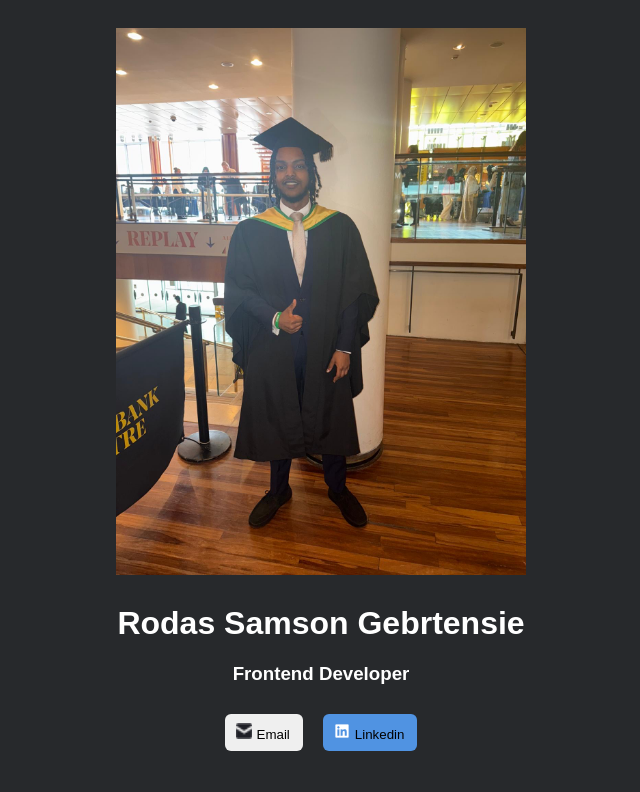
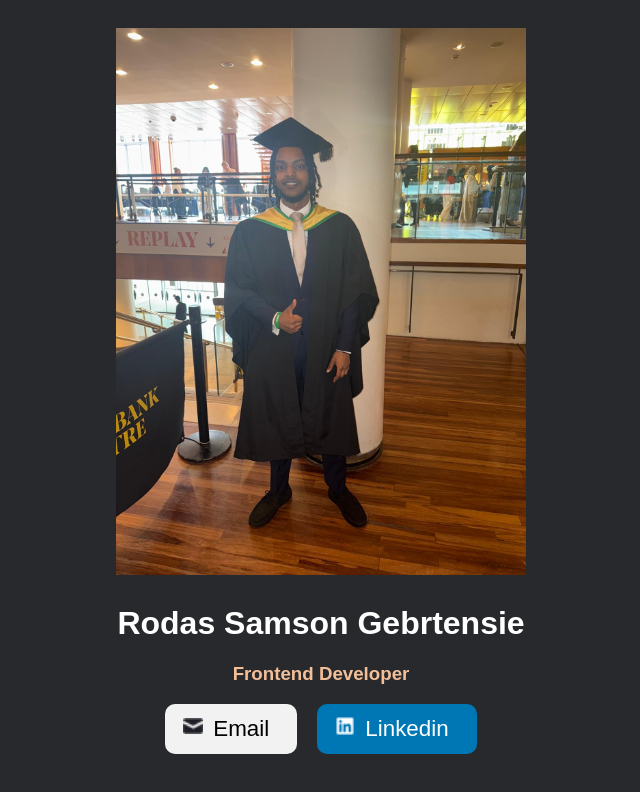
Before and after one commit to Unidentified-Coder/React-Projects, a React (Vite) app in the folder Business-Card/: page / in a window 1280 px wide. Shown: the top 792 px of the page, without its empty margins (319-959 px from the left). Built offline with nearby package versions, Linux system fonts and the light colour scheme.

Commit message:
Header Links Gmail + Linkedin

```diff
--- a/Business-Card/src/Header.jsx
+++ b/Business-Card/src/Header.jsx
@@ -6,15 +6,27 @@ export default function Header(){
         <h1>Rodas Samson Gebrtensie</h1>
         <h3>Frontend Developer</h3>
 
-        <button className="email-btn">
-            <img className="img-icon" src="src/assets/Icon.png" alt="mail logo" />
+        <a
+            className="email-btn"
+
+            href = "mailto:rsamson139@gmail.com"
+            target="_blank"
+        >
+
+
+            <img className="email-img-icon" src="src/assets/Icon.png" alt="mail logo" />
            <span>Email</span>
-        </button>
+        </a>
 
-        <button className="linkedin-btn">
-            <img className="img-icon" src="src/assets/linkedin.png" alt="blue l" />
+        <a
+            className="linkedin-btn"
+
+            href="https://www.linkedin.com/in/rodas-samson-gebrtensea-8a53922a9"
+            target="_blank"
+        >
+            <img className="li-img-icon" src="src/assets/linkedin.png" alt="blue l" />
             <span>Linkedin</span>
-        </button>
+        </a>
 
       </header>
 
--- a/Business-Card/src/index.css
+++ b/Business-Card/src/index.css
@@ -25,6 +25,9 @@ h1 {
 .header{
     text-align: center;
 }
+header > h3 {
+    color: #F3BF99;
+}
 header > img {
     display: block;
     margin: auto;
@@ -32,27 +35,45 @@ header > img {
     padding: 0px 20px;
 
 }
-
+span{
+    padding: 30px 10px;
+    font-weight: 500;
+    font-size: 1.4rem;
+}
 header > button {
-    padding: 9px 13px 9px 11px;
+    padding: 9px 13px;
     margin: 10px;
     cursor: pointer;
     border: 1px;
     border-radius: 6px;
 }
-.linkedin-btn{
-    background: #5093E2;
-    background-size: cover;
-    /* background-repeat: no-repeat;
-    background-position-y: 50%; */
+.email-btn,
+.linkedin-btn {
+    display: inline-block;
+    align-items: center;
+    justify-content: center;
+    gap: 8px;
+    padding: 12px 18px;
+    border-radius: 10px;
+    text-decoration: none;
+    font-weight: 600;
+    font-size: 16px;
+    margin: 0 10px 0 10px;
 }
-.email-btn{
-    background-size: cover;
-    /* background-repeat: no-repeat;
-    background-position-y: 50%; */
+
+.email-btn {
+  background-color: #f2f2f2;
+  color: #000;
 }
-.img-icon{
-    width:16px ;
-    height:16px;
-    margin-right: 5px;
+
+.linkedin-btn {
+  background-color: #0077b5;
+  color: #fff;
 }
+
+.email-img-icon,
+.li-img-icon {
+  width: 20px;
+  height: 20px;
+  object-fit: contain;
+}
```
